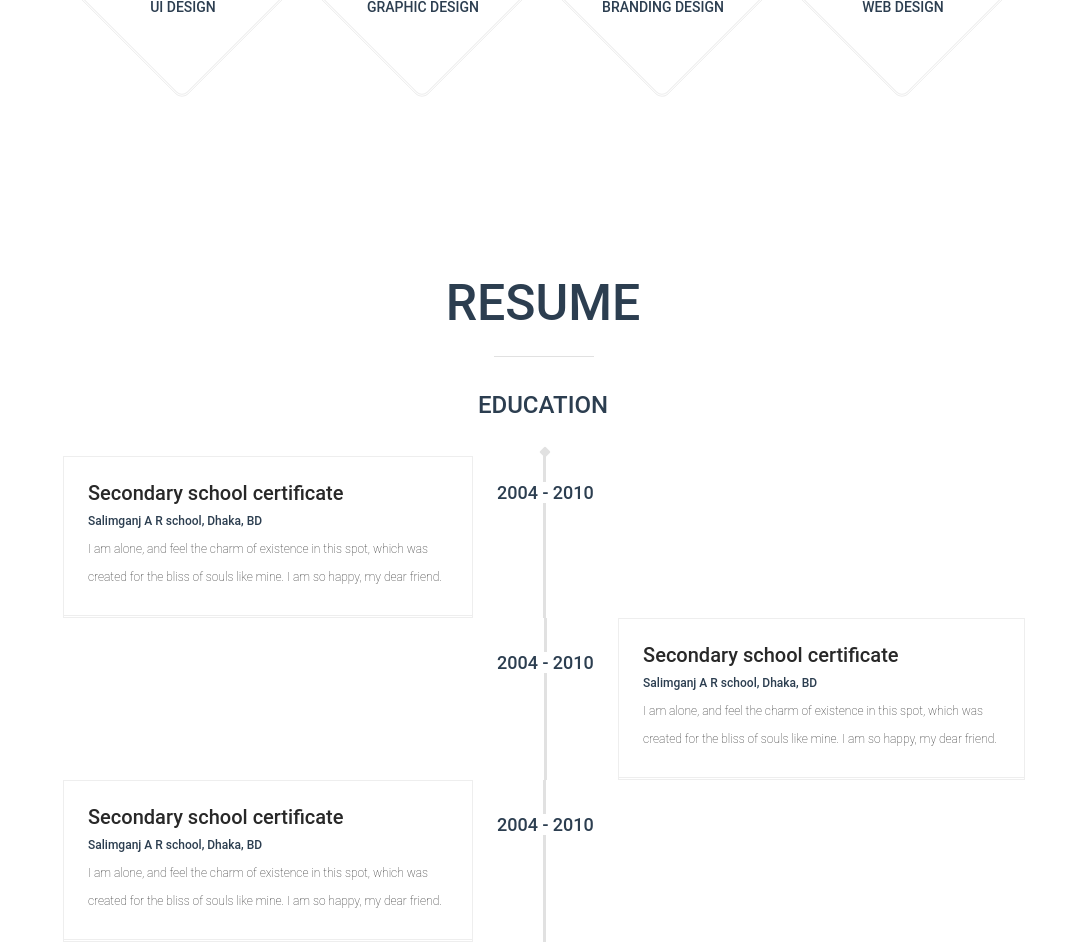
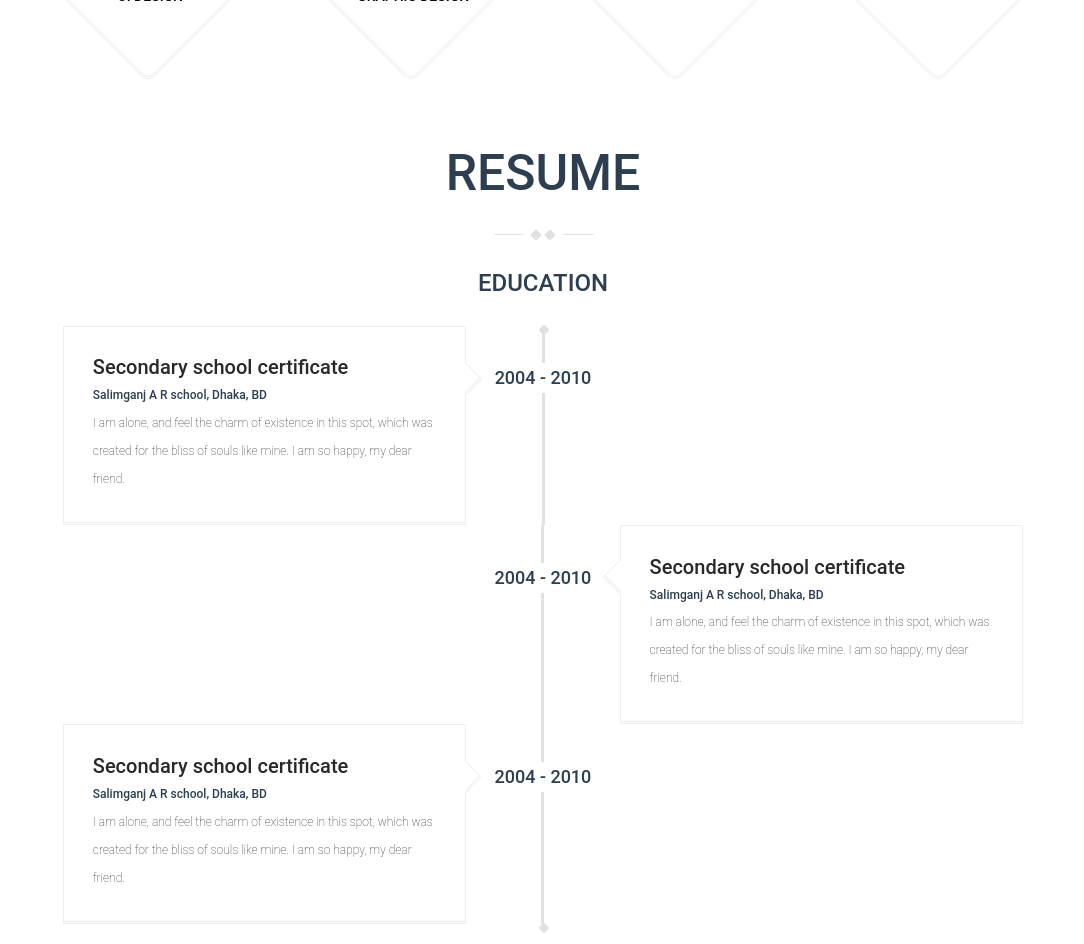
Before and after one commit to nornaurd/diplom, a plain HTML site: page index.html in a window 1280 px wide. Shown: the part 1289-2233 px from the top of the page, without its empty margins (97-1181 px from the left). Drawn offline with Linux system fonts and the light colour scheme.

Commit message:
last changes

```diff
--- a/index.html
+++ b/index.html
@@ -9,9 +9,9 @@
 
 <body>
 	<div class="wrap">
-		<header>
+		<header class="clearfix">
 			<div class="header-container clearfix">
-				<div class="header-container-transparent">
+				<div class="header-container-transparent clearfix">
 					<div class="header-container__column1">
 						<h1>
 							Mon Ja Cai
@@ -24,24 +24,24 @@
 						</p>
 						<img class="about-me__signature" src="img/sing.png">
 						<div class="button-container">
-							<figure class="about-me__message-button">
+							<a class="about-me__message-button" href="">
 								<img class="icon" src="img/plane.png">
 								<span>
 									Send me a message
 								</span>
-							</figure>
-							<figure class="about-me__download-button">
+							</a>
+							<a class="about-me__download-button" href="">
 								<img class="icon" src="img/download.png">
 								<span>
 									Download my CV
 								</span>
-							</figure>
+							</a>
 						</div>
 					</div>
 				</div>
 			</div>
 			<div class="header-container clearfix">
-				<div class="header-container-transparent">
+				<div class="header-container-transparent clearfix">
 					<div class="header-container__column2">
 						<div class="profile clearfix">
 								<ul class="profile_column">
@@ -116,7 +116,7 @@
 		</nav>
 	<section class="about-me-section">
 		<div class="about-me-container container">
-			<h2 class="h2-light">
+			<h2 class="section__title2_light">
 				About me
 			</h2>
 			<div class="divider">
@@ -127,58 +127,70 @@
 
 				</div>
 			</div>
-			<h3 class="h3-light">
+			<h3 class="section__title3_light">
 				Objective
 			</h3>
 			<p class="about-me-section__text">
 				Globally incubate functional customer service whereas state of the art niche markets. Uniquely underwhelm focused communities with functionalized core competencies. Progressively unleash vertical technology with global e-markets. Collaboratively optimize highly efficient quality vectors and real-time testing procedures.
 			</p>
-			<h3 class="h3-light">
+			<h3 class="section__title3_light">
 				What I do?
 			</h3>
 			<ul class="skills-list">
-				<li class="skills-list__item">
+				<li class="skills-list-item__border">
+					<div class="skills-list__item">
 						<img class= "skills-list-item__icon" src="img/ui_design_icon.png">
 						<span class="skills-list-item__name">
 							UI design
 						</span>
+					</div>
 				</li>
-				<li class="skills-list__item">
+				<li class="skills-list-item__border">
+					<div class="skills-list__item">
 						<img class= "skills-list-item__icon" src="img/graphic_design_icon.png">
 						<span class="skills-list-item__name">
 							Graphic design
 						</span>
+					</div>
 				</li>
-				<li class="skills-list__item">
+				<li class="skills-list-item__border">
+					<div class="skills-list__item">
 						<img class= "skills-list-item__icon" src="img/branding_icon.png">
 						<span class="skills-list-item__name">
 							Branding design
 						</span>
+					</div>
 				</li>
-				<li class="skills-list__item">
+				<li class="skills-list-item__border">
+					<div class="skills-list__item">
 						<img class= "skills-list-item__icon" src="img/web_design_icon.png">
 						<span class="skills-list-item__name">
 							Web design
 						</span>
+					</div>
 				</li>
 			</ul>
 		</div>
 	</section>
 	<section class="resume-section">
 		<div class="resume-container container">
-			<h2 class="h2-light">
+			<h2 class="section__title2_light">
 				Resume
 			</h2>
 			<div class="divider">
+				<div class="divider__diamond">
 
 				</div>
+				<div class="divider__diamond">
+
+				</div>
+			</div>
 			<div class="timeline">
-				<h3 class="h3-light">
+				<h3 class="section__title3_light">
 					Education
 				</h3>
 				<ul class="timeline-list">
-					<li class="timeline-list__item_left clearfix">
-						<div class="timeline-list-left-column">
+					<li class="timeline-list__item_left timeline-list__item clearfix">
 						<div class="timeline-list-item_left__block">
 								<h4 class="timeline-list-item__title">
 									Secondary school certificate
@@ -190,13 +202,26 @@
 									I am alone, and feel the charm of existence in this spot, which was created for the bliss of souls like mine. I am so happy, my dear friend.
 								</p>
 						</div>
-						</div>
-							<span class="timeline-list-item_left_date">
+						<div class="timeline-list-item__date-and-line-block">
+							<span class="timeline-list-item_date">
 								2004 - 2010
 							</span>
+							<div class="timeline-list-item__line">
+							</div>
+						</div>
+						<div class="timeline-list-item__invisible_left_column">
+						</div>
 					</li>
-					<li class="timeline-list__item_right clearfix">
-						<div class="timeline-list-right-column">
+					<li class="timeline-list__item_right timeline-list__item clearfix">
+						<div class="timeline-list-item__invisible_right_column">
+						</div>
+						<div class="timeline-list-item__date-and-line-block">
+							<span class="timeline-list-item_date">
+								2004 - 2010
+							</span>
+							<div class="timeline-list-item__line">
+							</div>
+						</div>
 						<div class="timeline-list-item_right__block">
 								<h4 class="timeline-list-item__title">
 									Secondary school certificate
@@ -208,13 +233,8 @@
 									I am alone, and feel the charm of existence in this spot, which was created for the bliss of souls like mine. I am so happy, my dear friend.
 								</p>
 						</div>
-						</div>
-							<span class="timeline-list-item_right_date">
-								2004 - 2010
-							</span>
 					</li>
-					<li class="timeline-list__item_left clearfix">
-						<div class="timeline-list-left-column">
+					<li class="timeline-list__item_left timeline-list__item clearfix">
 						<div class="timeline-list-item_left__block">
 								<h4 class="timeline-list-item__title">
 									Secondary school certificate
@@ -226,15 +246,64 @@
 									I am alone, and feel the charm of existence in this spot, which was created for the bliss of souls like mine. I am so happy, my dear friend.
 								</p>
 						</div>
-						</div>
-							<span class="timeline-list-item_left_date">
+						<div class="timeline-list-item__date-and-line-block">
+							<span class="timeline-list-item_date">
 								2004 - 2010
 							</span>
+							<div class="timeline-list-item__line">
+							</div>
+						</div>
 					</li>
-
-
 				</ul>
-
+				<h3 class="section__title3_light">
+					Experience
+				</h3>
+				<ul class="timeline-list">
+					<li class="timeline-list__item_left timeline-list__item clearfix">
+						<div class="timeline-list-item_left__block">
+								<h4 class="timeline-list-item__title">
+									Secondary school certificate
+								</h4>
+								<span class="timeline-list-item__subtitle">
+									Salimganj A R school, Dhaka, BD
+								</span>
+								<p class="timeline-list-item__description">
+									I am alone, and feel the charm of existence in this spot, which was created for the bliss of souls like mine. I am so happy, my dear friend.
+								</p>
+						</div>
+						<div class="timeline-list-item__date-and-line-block">
+							<span class="timeline-list-item_date">
+								2004 - 2010
+							</span>
+							<div class="timeline-list-item__line">
+							</div>
+						</div>
+						<div class="timeline-list-item__invisible_left_column">
+						</div>
+					</li>
+					<li class="timeline-list__item_right timeline-list__item clearfix">
+						<div class="timeline-list-item__invisible_right_column">
+						</div>
+						<div class="timeline-list-item__date-and-line-block">
+							<span class="timeline-list-item_date">
+								2004 - 2010
+							</span>
+							<div class="timeline-list-item__line">
+							</div>
+						</div>
+						<div class="timeline-list-item_right__block">
+								<h4 class="timeline-list-item__title">
+									Secondary school certificate
+								</h4>
+								<span class="timeline-list-item__subtitle">
+									Salimganj A R school, Dhaka, BD
+								</span>
+								<p class="timeline-list-item__description">
+									I am alone, and feel the charm of existence in this spot, which was created for the bliss of souls like mine. I am so happy, my dear friend.
+								</p>
+						</div>
+					</li>
+				</ul>
 			</div>
 
 		</div>
--- a/style.css
+++ b/style.css
@@ -1,6 +1,5 @@
 header {
 	background-color: #21252a;
-	height: 90vh;
 }
 
 .clearfix:after {
@@ -22,7 +21,7 @@ header {
 }
 
 .header-container-transparent {
-	height: 100%;
+	height: auto;
 	background: -moz-linear-gradient(top,  rgba(26,29,33,0) 0%, rgba(26,29,33,1) 100%); /* FF3.6-15 */
 	background: -webkit-linear-gradient(top,  rgba(26,29,33,0) 0%,rgba(26,29,33,1) 100%); /* Chrome10-25,Safari5.1-6 */
 	background: linear-gradient(to bottom,  rgba(26,29,33,0) 0%,rgba(26,29,33,1) 100%); /* W3C, IE10+, FF16+, Chrome26+, Opera12+, Safari7+ */
@@ -38,8 +37,6 @@ header {
 .header-container__column1 {
 	float: right;
 	width: 480px;
-	height: 85%;
-	padding-top: 15%;
 }
 
 .header-container__column2 {
@@ -51,6 +48,7 @@ h1 {
 	font: 500 60px 'Roboto';
 	color: #fff;
 	text-transform: uppercase;
+	margin-top: 15%;
 }
 
 .header-container h3 {
@@ -73,6 +71,7 @@ h1 {
 
 .button-container {
 	font-size: 0;
+	margin-bottom: 15%;
 }
 
 .button-container img {
@@ -128,6 +127,7 @@ h1 {
 
 .social-media-menu {
 	padding-left: 10%;
+	margin-bottom: 15%;
 }
 
 .social-media-menu__item {
@@ -161,7 +161,7 @@ h1 {
 	border-left: 1px solid #55ae8f;
 }
 
-.h2-light {
+.section__title2_light {
 	font: 500 50px 'Roboto';
 	color: #2c3e50;
 	text-transform: uppercase;
@@ -201,7 +201,7 @@ h1 {
 	margin: 0 3px;
 }
 
-.h3-light {
+.section__title3_light {
 	font: 500 24px 'Roboto';
 	color: #2c3e50;
 	text-transform: uppercase;
@@ -219,42 +219,45 @@ h1 {
 }
 
 .skills-list {
-	font-size: 0;
+	font-size: 1;
+	text-align-last: justify;
+	margin: 10% 0;
 }
 
-.skills-list__item {
+.skills-list-item__border {
 	display: inline-block;
-	width: 25%;
 	font: 500 14px 'Roboto';
-	color: #2c3e50;
-	text-transform: uppercase;
-	text-align: center;
-	margin: 6% 0;
-}
-
-.skills-list__item:after {
-	content: '';
-	position: relative;
-	display: block;
-	height: 150px;
-	width: 150px;
+	box-sizing: border-box;
+	width: 170px;
+	height: 170px;
 	border-top: 1px solid #eee;
 	border-right: 1px solid #eee;
 	border-left: 3px double #eee;
 	border-bottom: 3px double #eee;
 	border-radius: 10px;
-	-webkit-transform: rotate(-45deg); /* Chrome y Safari */
-	-moz-transform: rotate(-45deg); /* Firefox */
-	filter: progid:DXImageTransform.Microsoft.BasicImage(rotation=3); /* Internet Explorer */
-	-o-transform: rotate(-45deg); /* Opera */
-	z-index: -1;
-	left: 42px;
-	top: -100px;
+	text-transform: uppercase;
+	vertical-align: middle;
+	text-align-last: center;
+	line-height: 170px;
+	-webkit-transform: rotate(-45deg);
+	-moz-transform: rotate(-45deg);
+	filter: progid:DXImageTransform.Microsoft.BasicImage(rotation=3);
+	-o-transform: rotate(-45deg);
+}
+
+.skills-list__item {
+	display: inline-block;
+	vertical-align: middle;
+	line-height: 1em;
+	-webkit-transform: rotate(45deg);
+	-moz-transform: rotate(45deg);
+	filter: progid:DXImageTransform.Microsoft.BasicImage(rotation=3);
+	-o-transform: rotate(45deg);
 }
 
 .skills-list-item__icon {
 	display: block;
-	margin: 0 auto 15px;
+	margin: 0 auto 20px;
 }
 
 .skills-list-item__name {
@@ -262,66 +265,98 @@ h1 {
 	margin: 0 auto;
 }
 
-.timeline-list-left-column {
-	float: left;
-	width: 50%;
-	border-right: 3px solid #e1e1e1;
-}
-
-.timeline-list__item_left:first-child .timeline-list-left-column:before {
-	content: '';
-	display: block;
-	width: 8px;
-	height: 8px;
-	background-color: #e1e1e1;
-	-webkit-transform: rotate(-45deg); /* Chrome y Safari */
-	-moz-transform: rotate(-45deg); /* Firefox */
-	filter: progid:DXImageTransform.Microsoft.BasicImage(rotation=3); /* Internet Explorer */
-	-o-transform: rotate(-45deg); /* Opera */
-	border-radius: 1px;
-	margin: 0 99.6%;
+.timeline-list__item_left {
+	display: table;
 }
 
 .timeline-list-item_left__block {
+	display: table-cell;
+	background-color: #fff;
+	width: 42%;
 	border: 1px solid #eee;
 	border-bottom: 3px double #eee;
-	width: 75%;
-	padding: 5% 5%;
-	box-sizing: content-box;
+	padding: 3% 3%;
+	box-sizing: border-box;
+	position: relative;
 }
 
-.timeline-list-left-column:hover {
-	border-right: 3px solid #68c3a3;
-}
-
-.timeline-list-left-column:hover + .timeline-list-item_left_date{
-	color: #68c3a3;
-}
-
-.timeline-list__item_left:first-child .timeline-list-left-column:hover:before {
+.timeline-list-item_left__block:before {
 	content: '';
 	display: block;
-	width: 8px;
-	height: 8px;
-	background-color: #68c3a3;
+	position: absolute;
+	width: 25px;
+	height: 25px;
+	border: 1px solid #eee;
+	left: 96%;
+	top: 19%;
 	-webkit-transform: rotate(-45deg);
 	-moz-transform: rotate(-45deg);
 	filter: progid:DXImageTransform.Microsoft.BasicImage(rotation=3);
 	-o-transform: rotate(-45deg);
-	border-radius: 1px;
-	margin: 0 99.6%;
+	border-bottom: 3px double #eee;
+	z-index: 1;
+	background-color: #fff;
 }
 
-.timeline-list-left-column:hover .timeline-list-item_left__block {
-	border: 1px solid #57b393;
-	border-bottom: 3px double #57b393;
+.timeline-list-item_left__block:after {
+	content: '';
+	display: block;
+	position: absolute;
+	width: 24px;
+	height: 40px;
+	background-color: #fff;
+	left: 94%;
+	top: 16%;
+	z-index: 1;
+}
+
+.timeline-list-item_left__block:hover {
 	background-color: #68c3a3;
-	}
+	border-color: #57b393;
+}
 
-.timeline-list-left-column:hover .timeline-list-item__title,
-.timeline-list-left-column:hover .timeline-list-item__subtitle,
-.timeline-list-left-column:hover .timeline-list-item__description {
-	color: #fff;
+.timeline-list-item_left__block:hover:before {
+	background-color: #68c3a3;
+	border-color: #57b393;
+}
+
+.timeline-list-item_left__block:hover:after {
+	background-color: #68c3a3;
+}
+
+.timeline-list-item_left__block:hover .timeline-list-item__title,
+.timeline-list-item_left__block:hover .timeline-list-item__subtitle,
+.timeline-list-item_left__block:hover .timeline-list-item__description {
+	color: white;
+}
+
+.timeline-list-item_left__block:hover + .timeline-list-item__date-and-line-block .timeline-list-item_date {
+	color: #68c3a3;
+}
+
+.timeline-list-item_left__block:hover + .timeline-list-item__date-and-line-block .timeline-list-item__line {
+	background-color: #68c3a3;
+}
+
+.timeline-list-item__date-and-line-block {
+	position: relative;
+	display: table-cell;
+	width: 16%;
+	text-align: center;
+	overflow: hidden;
+}
+
+.timeline-list-item__line {
+	position: absolute;
+	display: block;
+	width: 3px;
+	background-color: #e1e1e1;
+	margin: 0 auto;
+	top: 0;
+	bottom: 0;
+	left: 0;
+	right: 0;
+	z-index: -1;
 }
 
 .timeline-list-item__title {
@@ -342,58 +377,132 @@ h1 {
 	line-height: 28px;
 }
 
-.timeline-list-item_left_date {
+.timeline-list-item_date {
+	position: relative;
+	top: 10px;
+	display: block;
 	color: #2c3e50;
 	font: 500 18px 'Roboto';
-	position: relative;
 	background-color: #fff;
-	top: 30px;
-	left: -49px;
 	line-height: 30px;
 }
 
-.timeline-list-right-column {
-	float: right;
-	width: 49.6%;
-	border-left: 3px solid #e1e1e1;
-	box-sizing: content-box;
+.timeline-list__item_right {
+	display: table;
+}
+
+.timeline-list-item__invisible_right_column,
+.timeline-list-item__invisible_left_column {
+	display: table-cell;
+	width: 42%;
 }
 
 .timeline-list-item_right__block {
+	display: table-cell;
+	background-color: #fff;
+	width: 42%;
 	border: 1px solid #eee;
 	border-bottom: 3px double #eee;
-	width: 75%;
-	padding: 5% 5%;
-	margin-left: 15%;
-	box-sizing: content-box;
+	padding: 3% 3%;
+	box-sizing: border-box;
+	position: relative;
 }
 
-.timeline-list-item_right_date {
-	color: #2c3e50;
-	font: 500 18px 'Roboto';
-	position: relative;
+.timeline-list-item_right__block:before {
+	content: '';
+	display: block;
+	position: absolute;
+	width: 25px;
+	height: 25px;
+	border: 1px solid #eee;
+	right: 96%;
+	top: 19%;
+	-webkit-transform: rotate(-45deg);
+	-moz-transform: rotate(-45deg);
+	filter: progid:DXImageTransform.Microsoft.BasicImage(rotation=3);
+	-o-transform: rotate(-45deg);
+	border-left: 3px double #eee;
+	z-index: 1;
 	background-color: #fff;
-	top: 30px;
-	left: 434px;
-	line-height: 30px;
 }
 
-.timeline-list-right-column:hover {
-	border-left: 3px solid #68c3a3;
+.timeline-list-item_right__block:after {
+	content: '';
+	display: block;
+	position: absolute;
+	width: 24px;
+	height: 40px;
+	background-color: #fff;
+	right: 94%;
+	top: 16%;
+	z-index: 1;
 }
 
-.timeline-list-right-column:hover + .timeline-list-item_right_date{
+.timeline-list-item_right__block:hover {
+	background-color: #68c3a3;
+	border-color: #57b393;
+}
+
+.timeline-list-item_right__block:hover:before {
+	background-color: #68c3a3;
+	border-color: #57b393;
+}
+
+.timeline-list-item_right__block:hover:after {
+	background-color: #68c3a3;
+}
+
+.timeline-list-item_right__block:hover .timeline-list-item__title,
+.timeline-list-item_right__block:hover .timeline-list-item__subtitle,
+.timeline-list-item_right__block:hover .timeline-list-item__description {
+	color: white;
+}
+
+.timeline-list-item__date-and-line-block .timeline-list-item_date + .timeline-list-item_right__block:hover {
 	color: #68c3a3;
 }
 
-.timeline-list-right-column:hover .timeline-list-item_right__block {
-	border: 1px solid #57b393;
-	border-bottom: 3px double #57b393;
+.timeline-list-item_left__block:hover + .timeline-list-item__date-and-line-block .timeline-list-item__line {
 	background-color: #68c3a3;
-	}
+}
 
-.timeline-list-right-column:hover .timeline-list-item__title,
-.timeline-list-right-column:hover .timeline-list-item__subtitle,
-.timeline-list-right-column:hover .timeline-list-item__description {
-	color: #fff;
+.timeline-list__item {
+	position: relative;
 }
+
+.timeline-list .timeline-list__item:first-child:before {
+	content: '';
+	display: block;
+	width: 8px;
+	height: 8px;
+	background-color: #e1e1e1;
+	position: absolute;
+	z-index: 3;
+	right: 49.5%;
+	border-radius: 2px;
+	-webkit-transform: rotate(-45deg);
+	-moz-transform: rotate(-45deg);
+	filter: progid:DXImageTransform.Microsoft.BasicImage(rotation=3);
+	-o-transform: rotate(-45deg);
+}
+
+.timeline-list .timeline-list__item:last-child:after {
+	content: '';
+	display: block;
+	width: 8px;
+	height: 8px;
+	background-color: #e1e1e1;
+	position: absolute;
+	z-index: 3;
+	right: 49.5%;
+	top: 100%;
+	border-radius: 2px;
+	-webkit-transform: rotate(-45deg);
+	-moz-transform: rotate(-45deg);
+	filter: progid:DXImageTransform.Microsoft.BasicImage(rotation=3);
+	-o-transform: rotate(-45deg);
+}
+
+.timeline-list .timeline-list__item:last-child {
+	margin-bottom: 6%;
+}
```
Also changed, not shown: img/graphic_design_icon.png (added). Lines whose indentation alone changed are shown as unchanged.
